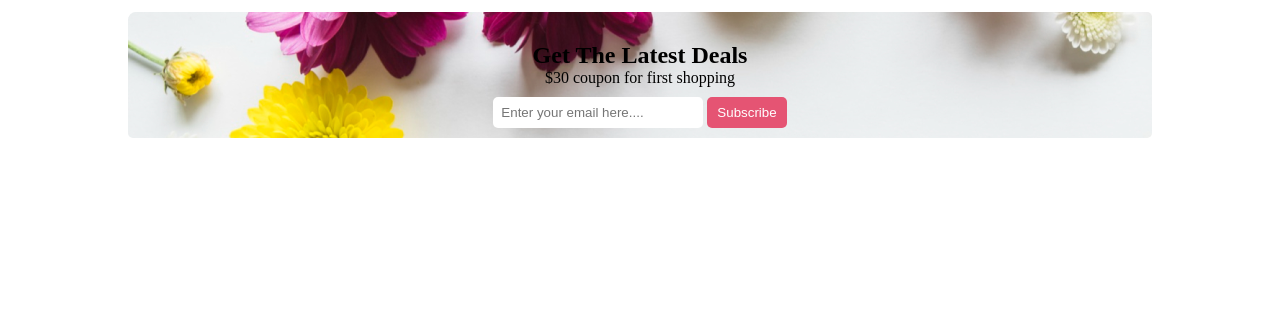
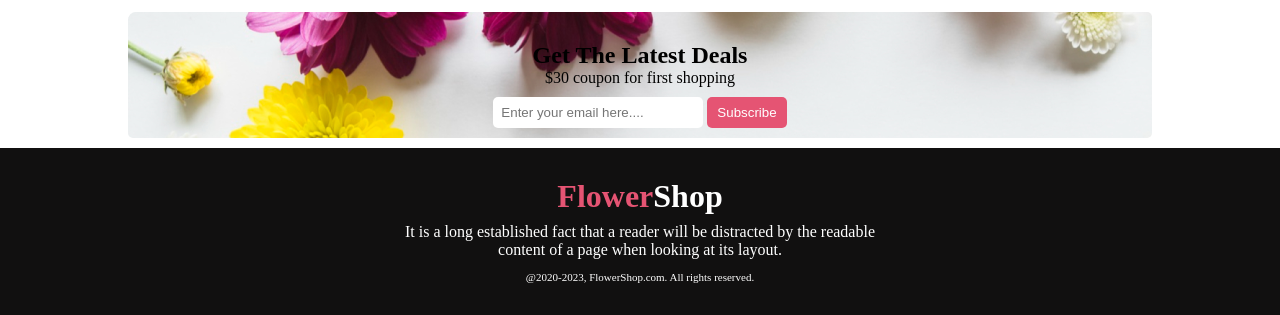
Before and after one commit to Shuvo-Kumar/flower-shop, a plain HTML site: page index.html in a window 1280 px wide. Shown: the part 2387-2702 px from the top of the page. Before the commit the page ends 2525 px from the top, so only its background shows below. Drawn offline with Linux system fonts and the light colour scheme.

Commit message:
footer section added

```diff
--- a/index.html
+++ b/index.html
@@ -74,7 +74,8 @@
     </section>
     <section class="secstyle5">
         <h2 class="instagrams-title">Instagram</h2>
-        <p class="instagrams-description">It is a long established fact that a reader will be distracted by the readable<br/>content of a page when looking at its layout.</p>
+        <p class="instagrams-description">It is a long established fact that a reader will be distracted by the
+            readable<br />content of a page when looking at its layout.</p>
         <nav class="navstyle5">
             <div class="instagrams">
                 <div class="instagram">
@@ -100,6 +101,15 @@
             <button class="btn3">Subscribe</button>
         </nav>
     </section>
+    <footer class="footer">
+        <div class="footer-text">
+            <h1><span class="flower">Flower</span>Shop</h1>
+            <p class="footer-description">It is a long established fact that a reader will be distracted by the readable<br/>content of a page when
+                looking
+                at its layout.</p>
+            <small class="copyright">@2020-2023, FlowerShop.com. All rights reserved. </small>
+        </div>
+    </footer>
 </body>
 
 </html>
--- a/style.css
+++ b/style.css
@@ -258,3 +258,27 @@
     border-radius: 5px;
     border: 0;
 }
+
+/* footer section */
+.footer {
+    background-color: rgba(17, 16, 16, 1);
+    margin-top: 10px;
+}
+
+.footer-text {
+    text-align: center;
+    color: white;
+    padding: 30px 0;
+}
+
+.footer-description {
+    padding: 8px 0;
+}
+
+.flower {
+    color: rgba(229, 84, 115, 1);
+}
+
+.copyright {
+    font-size: 11px;
+}
```
